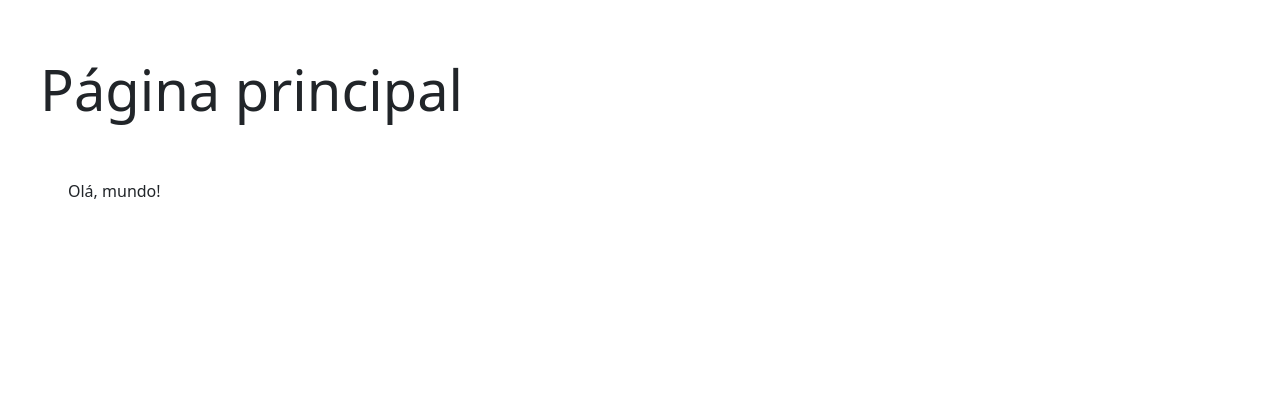
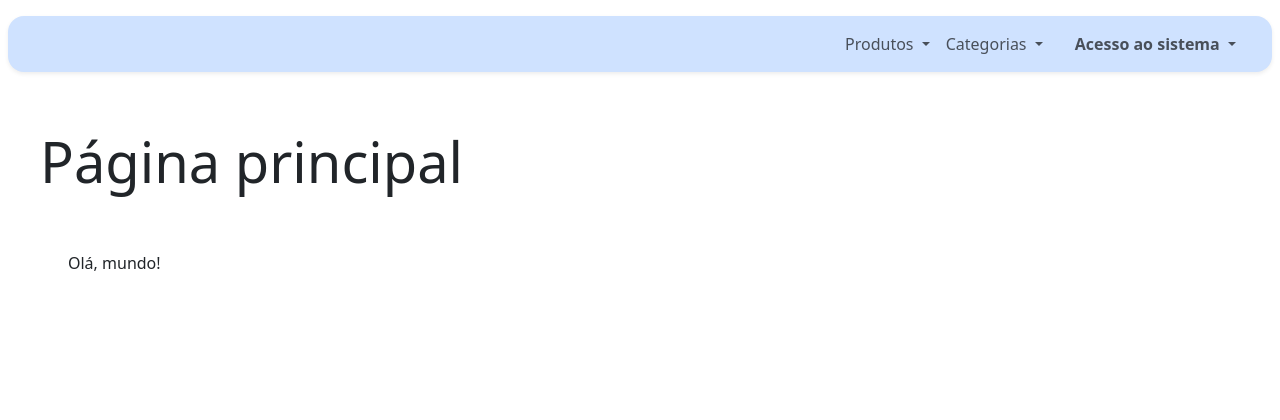
Before and after one commit to sergiomarquesjunior/flask-estoque-Sergio, a Flask app: page / in a window 1280 px wide. Shown: the top 420 px of the page. Run offline with Flask 3, Linux system fonts and the light colour scheme; some libraries are stand-ins or nearby versions.

Commit message:
Layout atualização 28_03

```diff
--- a/app.py
+++ b/app.py
@@ -1,4 +1,5 @@
 from src.factory import create_app
+
 
 if __name__ == '__main__':
     app = create_app()
--- a/src/factory.py
+++ b/src/factory.py
@@ -4,7 +4,7 @@ import sys
 
 from flask import Flask, render_template
 
-from src.modulos import bootstrap
+from src.modulos import bootstrap,minify
 
 
 def create_app(config_filename: str = 'config.dev.json') -> Flask:
@@ -24,6 +24,8 @@ def create_app(config_filename: str = 'config.dev.json') -> Flask:
         sys.exit(1)
 
     bootstrap.init_app(app)
+    if app.config.get('MINIFY', False):
+        minify.init_app(app)
     @app.route('/')
     @app.route('/index')
     def index():
--- a/src/modulos.py
+++ b/src/modulos.py
@@ -1,4 +1,6 @@
 from flask_bootstrap import Bootstrap5
+from flask_minify import Minify
 
 
 bootstrap = Bootstrap5()
+minify = Minify()
--- a/src/templates/_layout.jinja
+++ b/src/templates/_layout.jinja
@@ -1,4 +1,5 @@
 {% from 'bootstrap5/utils.html' import render_icon %}
+{% from 'utils/menus.jinja' import barra_navegacao %}
 <!DOCTYPE html>
 <html lang="pt-BR">
 <head>
@@ -11,6 +12,7 @@
     {% endblock %}
 </head>
 <body id="page-top" class="d-flex flex-column min-vh-100 mx-2 mt-3">
+{{ barra_navegacao() }}
 {% if title %}
     <div class="jumbotron"><h1 class="display-4">{{ title }}</h1></div>
 {% endif %}
--- /dev/null
+++ b/src/templates/utils/menus.jinja
@@ -0,0 +1,58 @@
+<!--Barra de navegação com
+1. Logo da aplicação
+2. Menus suspensos para as opções de
+2.1 Produto
+2.2 Categoria
+2.3 Login do usuário -->
+{% macro barra_navegacao() %}
+    {% from 'bootstrap5/nav.html' import render_nav_item %}
+    {% from 'bootstrap5/utils.html' import render_icon %}
+    <nav class="navbar navbar-expand-sm bg-primary-subtle rounded-4 shadow-sm mb-3 px-3 py-2 sticky-top">
+        <div class="container-fluid">
+            <a class="navbar-brand ps-3" href="{{ url_for('index') }}">{{ render_icon('cart4', size=60) }}</a>
+            <button class="navbar-toggler" type="button" data-bs-toggle="collapse"
+                    data-bs-target="#navbarSupportedContent">
+                <span class="navbar-toggler-icon"></span>
+            </button>
+            <div class="collapse navbar-collapse justify-content-end" id="navbarSupportedContent">
+                <ul class="navbar-nav">
+                    <li class="nav-item dropdown">
+                        <a class="nav-link dropdown-toggle" role="button" data-bs-toggle="dropdown">
+                            {{ render_icon('box-seam') }} Produtos
+                        </a>
+                        <ul class="dropdown-menu dropdown-menu-lg-end">
+                            <li><a class="dropdown-item" href="#">{{ render_icon('card-list') }}&nbsp;Listar</a></li>
+                            <li><a class="dropdown-item" href="#">{{ render_icon('plus') }}&nbsp;Adicionar</a></li>
+                            <li><hr class="dropdown-divider"></li>
+                            <li><a class="dropdown-item" href="#">{{ render_icon('exclamation-diamond') }}&nbsp;Produtos em falta</a></li>
+                            <li><a class="dropdown-item" href="#">{{ render_icon('boxes') }}&nbsp;Estoque</a></li>
+                            <li><a class="dropdown-item" href="#">{{ render_icon('cart') }}&nbsp;Comprar/vender em lote</a></li>
+                        </ul>
+                    </li>
+                    <li class="nav-item dropdown">
+                        <a class="nav-link dropdown-toggle" role="button" data-bs-toggle="dropdown">
+                            {{ render_icon('book') }} Categorias
+                        </a>
+                        <ul class="dropdown-menu dropdown-menu-lg-end">
+                            <li><a class="dropdown-item" href="#">{{ render_icon('card-list') }}&nbsp;Listar</a></li>
+                            <li><a class="dropdown-item" href="#">{{ render_icon('plus') }}&nbsp;Adicionar</a></li>
+                        </ul>
+                    </li>
+                    <li class="nav-item dropdown ms-3">
+                        <a class="nav-link dropdown-toggle" role="button" data-bs-toggle="dropdown">
+                            <span class="fw-semibold">Acesso ao sistema</span>
+                        </a>
+                        <ul class="dropdown-menu dropdown-menu-lg-end">
+                            <li><a class="dropdown-item" href="#">{{ render_icon('box-arrow-in-right') }}&nbsp;Login</a></li>
+                            <li><hr class="dropdown-divider"></li>
+                            <li><a class="dropdown-item" href="#">{{ render_icon('person') }}&nbsp;Perfil</a></li>
+                            <li><a class="dropdown-item" href="#">{{ render_icon('toggles') }}&nbsp;Gerenciamento dos usuários</a></li>
+                            <li><a class="dropdown-item" href="#">{{ render_icon('person-plus') }}&nbsp;Criar conta</a></li>
+                            <li><a class="dropdown-item" href="#">{{ render_icon('box-arrow-right') }}&nbsp;Logout</a>
+                        </ul>
+                    </li>
+                </ul>
+            </div>
+        </div>
+    </nav>
+{% endmacro %}
```
